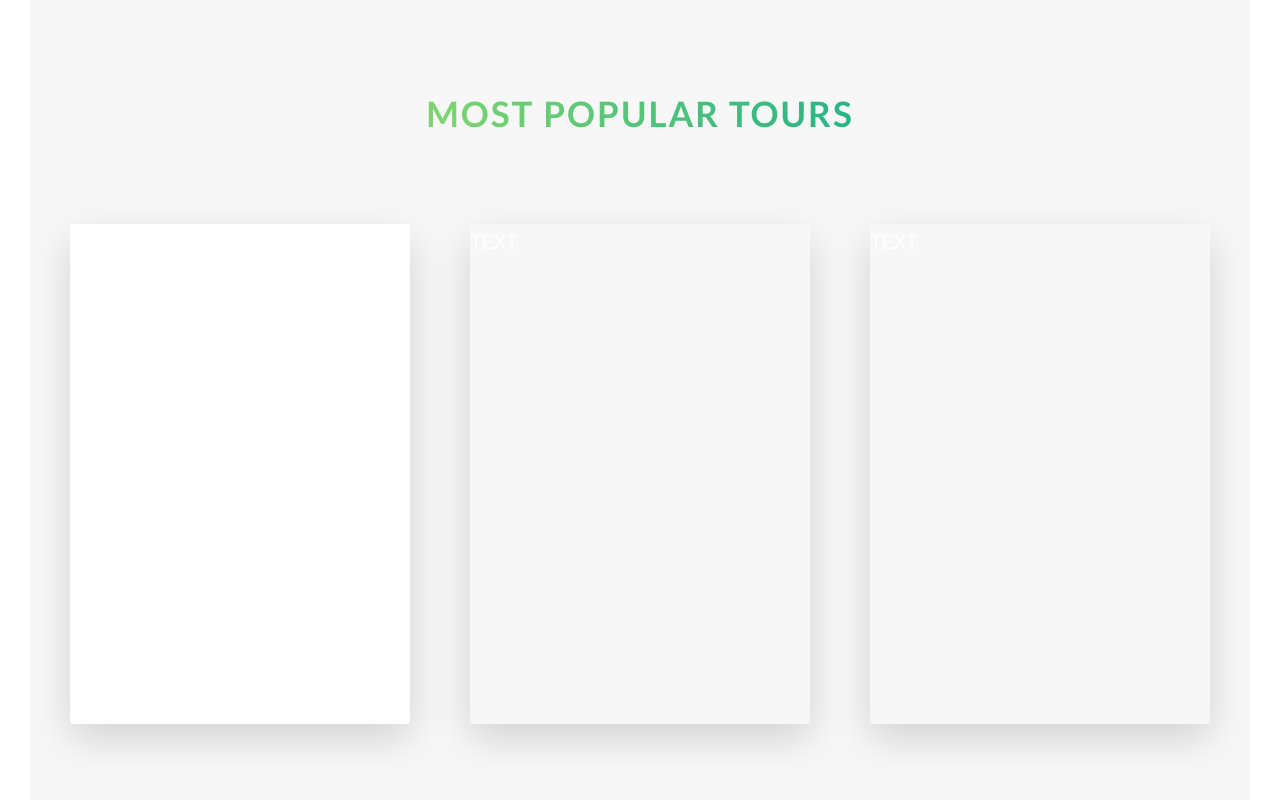
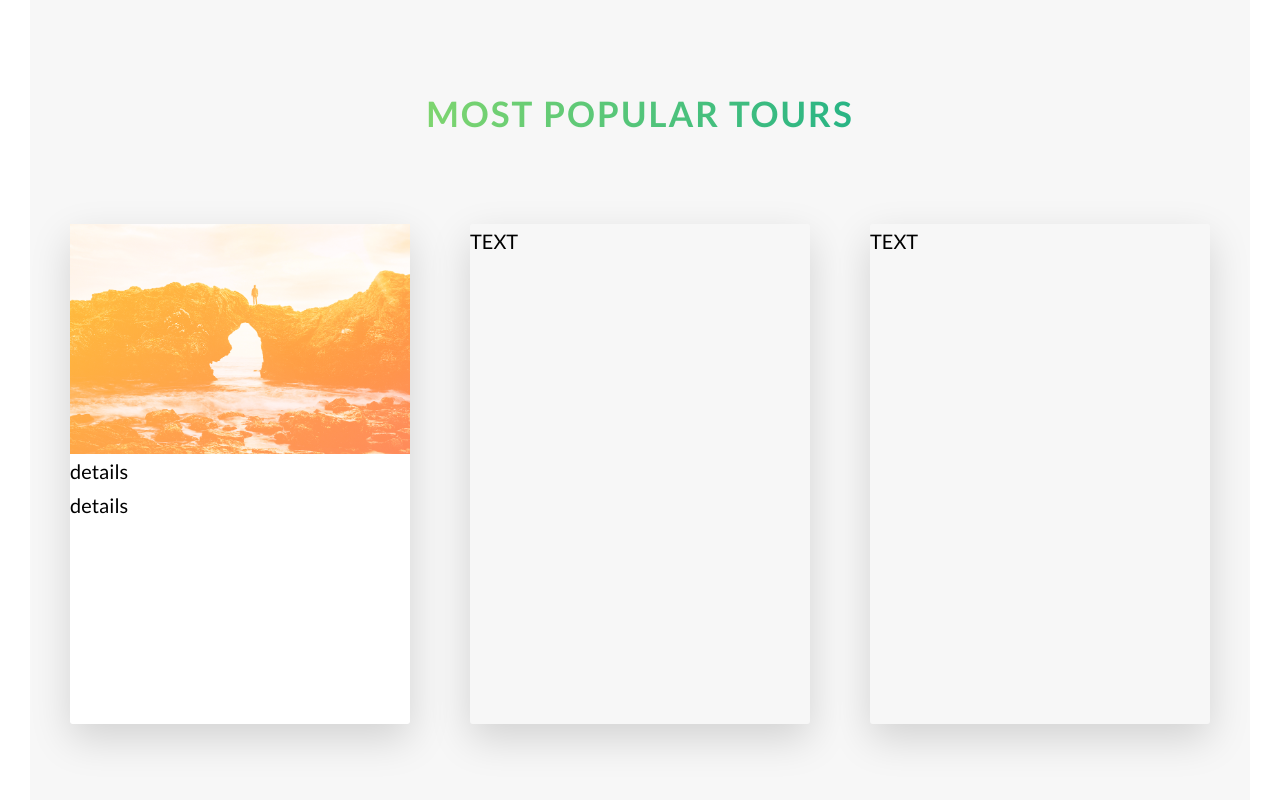
Before and after one commit to nerdtransmitter/natours, a website: page index.html in a window 1280 px wide. Shown: the part 2258-3058 px from the top of the page. Drawn offline with Linux system fonts and the light colour scheme.

Commit message:
added first card image and used background-blend-mode

```diff
--- a/index.html
+++ b/index.html
@@ -114,7 +114,15 @@
               <div class="col-1-of-3">
                 <div class="card">
                   <div class="card__side card__side--front card__side--front-1">
-                    FRONT
+                    <div class="card__picture card__picture--1">
+                      &nbsp;
+                    </div>
+                    <div class="card__heading">
+                      details
+                    </div>
+                    <div class="card__details">
+                      details
+                    </div>
                   </div>
                   <div class="card__side card__side--back card__side--back-1">
                     BACK
--- a/sass/abstract/_variables.scss
+++ b/sass/abstract/_variables.scss
@@ -1,3 +1,4 @@
+// COLORS
 $color-primary: #55c57a;
 $color-primary-light: #7ed56f;
 $color-primary-dark: #28b485;
@@ -22,4 +23,4 @@ $grid-width: 114rem;
 $gutter-horizontal: 6rem;
 $gutter-vertical: 8rem;
 
-//SHADOWS
+// SHADOWS
--- a/sass/components/_card.scss
+++ b/sass/components/_card.scss
@@ -1,12 +1,13 @@
 .card {
-  // perspective goes on parent element
+  // FOR FUNCTIONALITY
   perspective: 150rem;
   -moz-perspective: 150rem;
+  // perspective goes on parent element
   position: relative;
   height: 50rem;
 
   &__side {
-    color: #fff;
+    color: #000;
     font-size: 2rem;
 
     height: 50rem;
@@ -34,10 +35,30 @@
   }
 
   &:hover &__side--front {
-    transform: rotateY(180deg);
+    // rotate opposite direction
+    transform: rotateY(-180deg);
   }
 
   &:hover &__side--back {
     transform: rotateY(0);
   }
+
+  // FRONT CARD STYLING
+  &__picture {
+    background-size: cover;
+    height: 23rem;
+    background-blend-mode: screen;
+
+    &--1 {
+      background-image: linear-gradient(to right bottom, $color-secondary-light, $color-secondary-dark), url(../img/nat-5.jpg);
+      // only one level bc will be compiled in main.css
+    }
+
+    &--2 {
+      background-image: url(../img/nat-5.jpg);
+    }
+    &--3 {
+      background-image: url(../img/nat-5.jpg);
+    }
+  }
 }
```
Also changed, not shown: sass/main.css, 1 other file.
